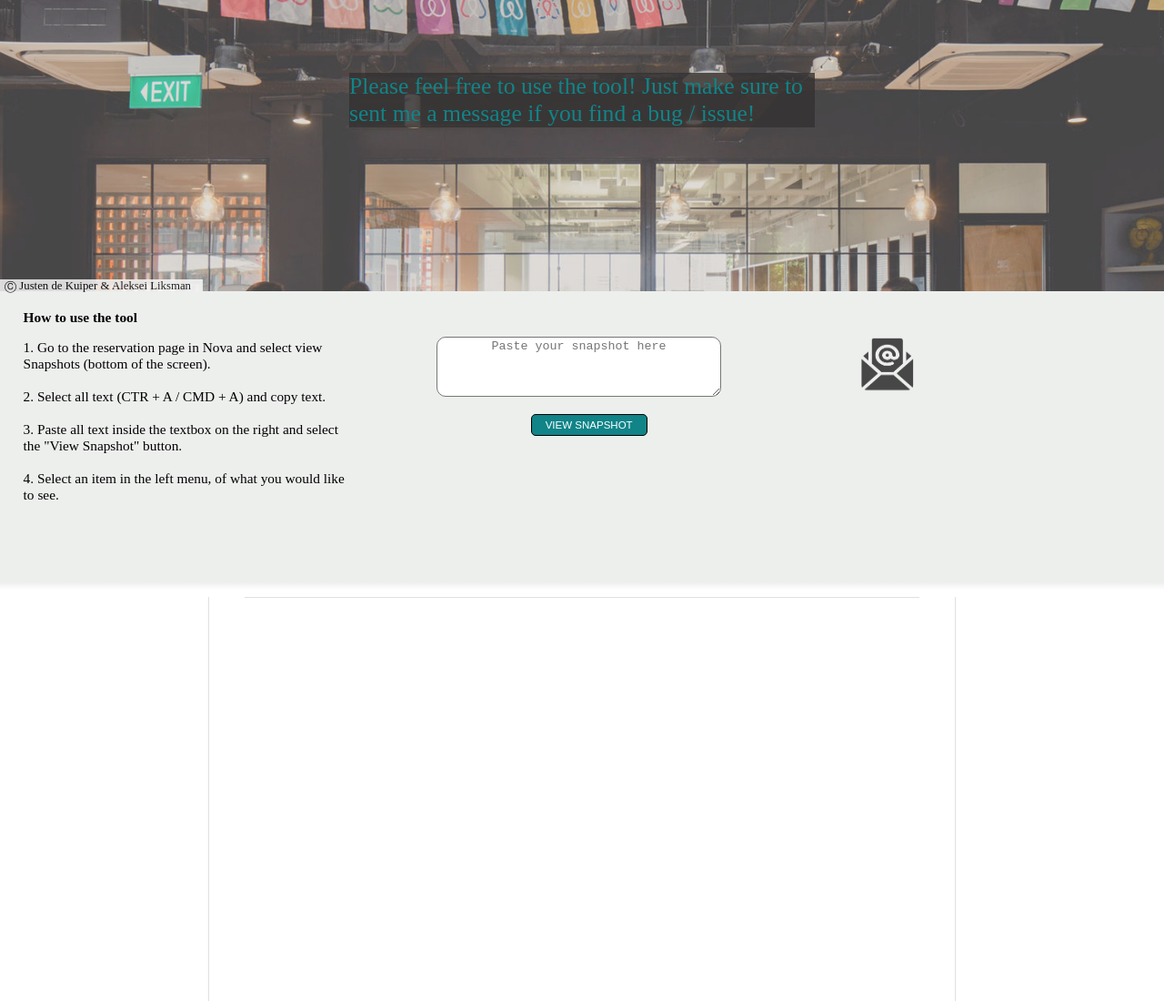
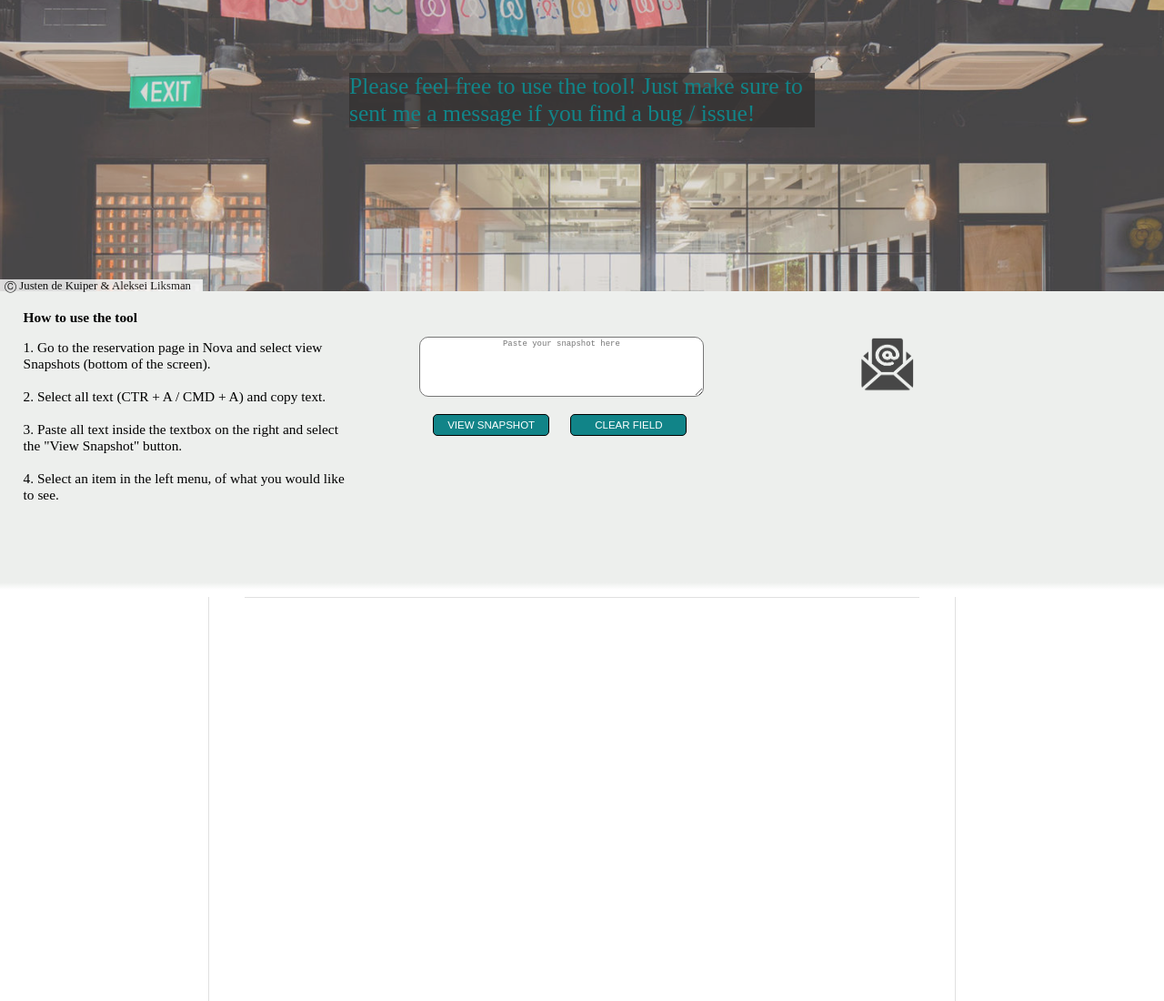
Before and after one commit to justendekuiper/justendekuiper.github.io, a plain HTML site: page index.html in a window 1280 px wide. Shown: the top 1100 px of the page at 91% size. Drawn offline with nearby package versions, Linux system fonts and the light colour scheme.

Commit message:
Update Clear Button

```diff
--- a/index.html
+++ b/index.html
@@ -50,6 +50,7 @@
 <div id=DivEntreeField>
 <textarea id="EntreeField" name="Entreefield" placeholder="Paste your snapshot here"></textarea>
 <button id="ButtonEntreeField" onclick="transformtext()">VIEW SNAPSHOT</button>
+<button id="ButtonEntreeFieldClear" onclick="cleartext()">CLEAR FIELD</button>
 </div>
 <div id="buttonsDiv">
 	<img class="popupbuttons" id="ContactButton" onclick="sendEmail()" style="opacity: 0.7;" src="Contact.png" alt="Contact">
--- a/style.css
+++ b/style.css
@@ -103,8 +103,7 @@ html, body{
 }
 
 #EntreeField {
-	margin-left: 5%;
-	margin-top: 50px;
+	margin-top:50px;
 	width: 80%;
 	border-radius: 10px;
 	height: 50px;
@@ -115,6 +114,7 @@ html, body{
 	min-width: 40%;
 	overflow-y: scroll;
      resize: vertical;
+     font-size: 0.7vw;
 }
 
 #EntreeField:focus{
@@ -143,21 +143,42 @@ html, body{
 #ButtonEntreeField {
 	border-radius: 5px;
     width: 10vw;
-    margin-left: 32%;
+    margin-left: 4%;
     margin-top: 15px;
     background-color: #118488;
     border: solid black 0.5px;
     height: 3vh;
-    display: block;
+    display: inline-block;
     outline: none;
     color: white;
     font-size: 0.9vw;
-
 }
 
 #ButtonEntreeField:hover {
 	background-color: #0e767a;
 }
+
+
+#ButtonEntreeFieldClear{
+	border-radius: 5px;
+    width: 10vw;
+    margin-left: 5%;
+    margin-top: 15px;
+    background-color: #118488;
+    border: solid black 0.5px;
+    height: 3vh;
+    display: inline-block;
+    outline: none;
+    color: white;
+    font-size: 0.9vw;
+}
+
+#ButtonEntreeFieldClear:hover {
+	background-color: #0e767a;
+}
+
+
+
 #buttonsDiv{
 	display: inline-block;
 	position: absolute;
```
Also changed, not shown: script.js.
